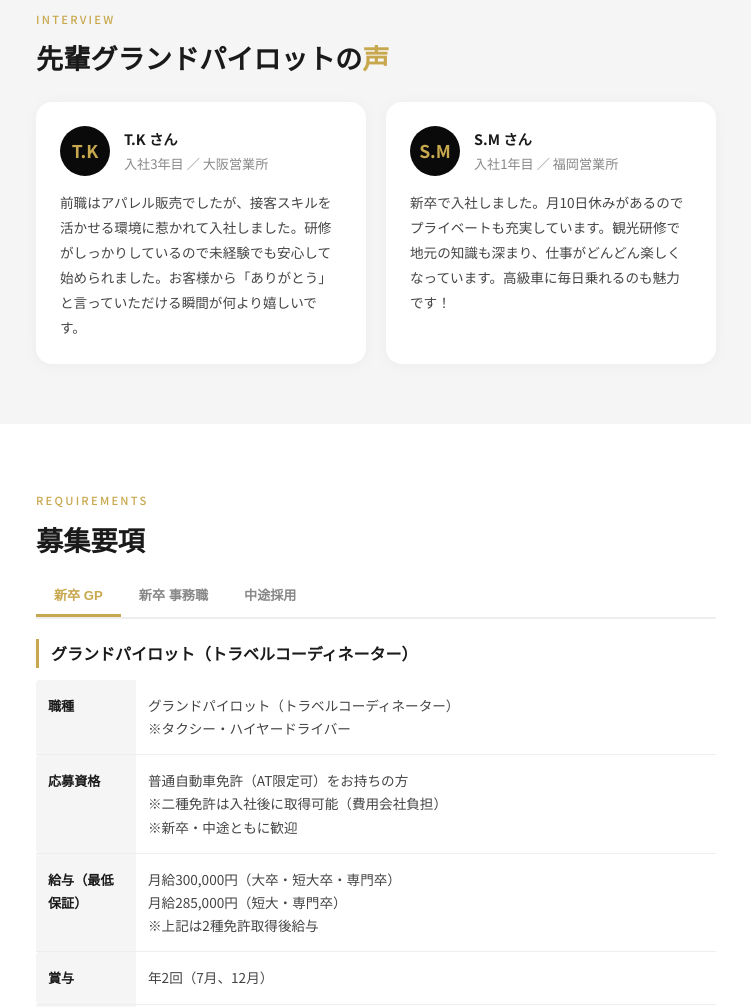
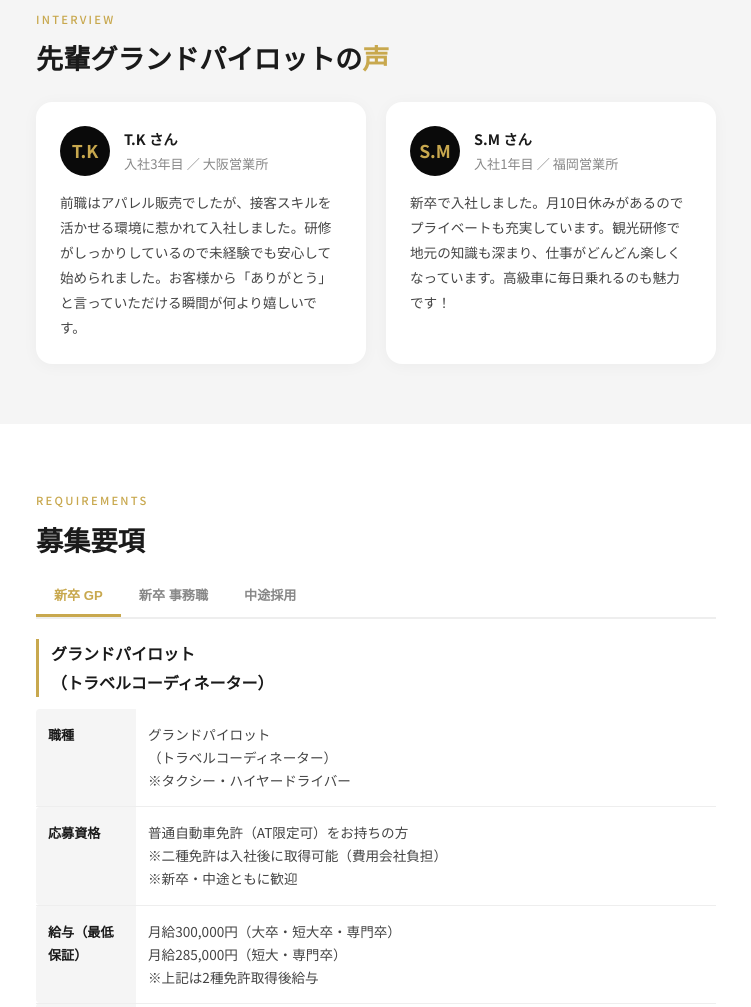
Before and after one commit to mkwest-recruit/mk-recruit, a plain HTML site: page index.html in a window 1280 px wide. Shown: the part 2513-3520 px from the top of the page, without its empty margins (264-1015 px from the left). Drawn offline with Linux system fonts and the light colour scheme.

Commit message:
Add files via upload

```diff
--- a/index.html
+++ b/index.html
@@ -616,7 +616,7 @@
         単なる運転手ではなく、お客様に最高の移動体験を提供する"接客と運転のプロフェッショナル"です。
       </p>
       <div class="about-quote">
-        <p>「お客様第一」というエムケイの経営理念に基づき、エムケイ流 "最上級のおもてなし" を<br>提案します。</p>
+        <p>「お客様第一」というエムケイの経営理念に基づき、エムケイ流 "最上級のおもてなし" を提案します。</p>
       </div>
       <p class="about-text">
         車両は全て最新の高級車をご用意。自動ブレーキや障害物感知センサーも搭載しているので、安心して運転に集中できます。
@@ -714,11 +714,11 @@
 
       <!-- ===== 新卒 GP ===== -->
       <div class="req-panel active" id="tab-gp">
-        <h3 class="req-sub-title">グランドパイロット（トラベルコーディネーター）</h3>
+        <h3 class="req-sub-title">グランドパイロット<br>（トラベルコーディネーター）</h3>
         <table class="req-table">
           <tr>
             <th>職種</th>
-            <td>グランドパイロット（トラベルコーディネーター）<br>※タクシー・ハイヤードライバー</td>
+            <td>グランドパイロット<br>（トラベルコーディネーター）<br>※タクシー・ハイヤードライバー</td>
           </tr>
           <tr>
             <th>応募資格</th>
```
